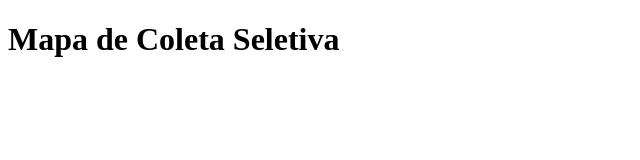
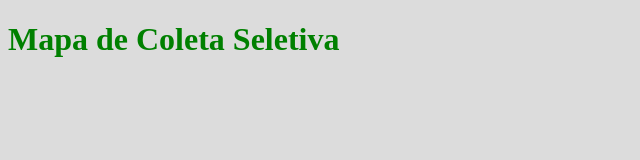
Before and after one commit to Ganseblumchen97/Geolocaliza-Coleta-Seletiva-Uninter, a plain HTML site: page index.html in a window 1280 px wide. Shown: the whole page, without its empty margins (0-640 px from the left). Drawn offline with nearby package versions, Linux system fonts and the light colour scheme.

Commit message:
Alterado tamanho do mapa e cores

```diff
--- a/style.css
+++ b/style.css
@@ -1 +1,3 @@
-#map { height: 700px; width: 100%; }
+#map { height: 500px; width: 100%; }
+h1 { color: green;}
+html { background-color: gainsboro;}
```
